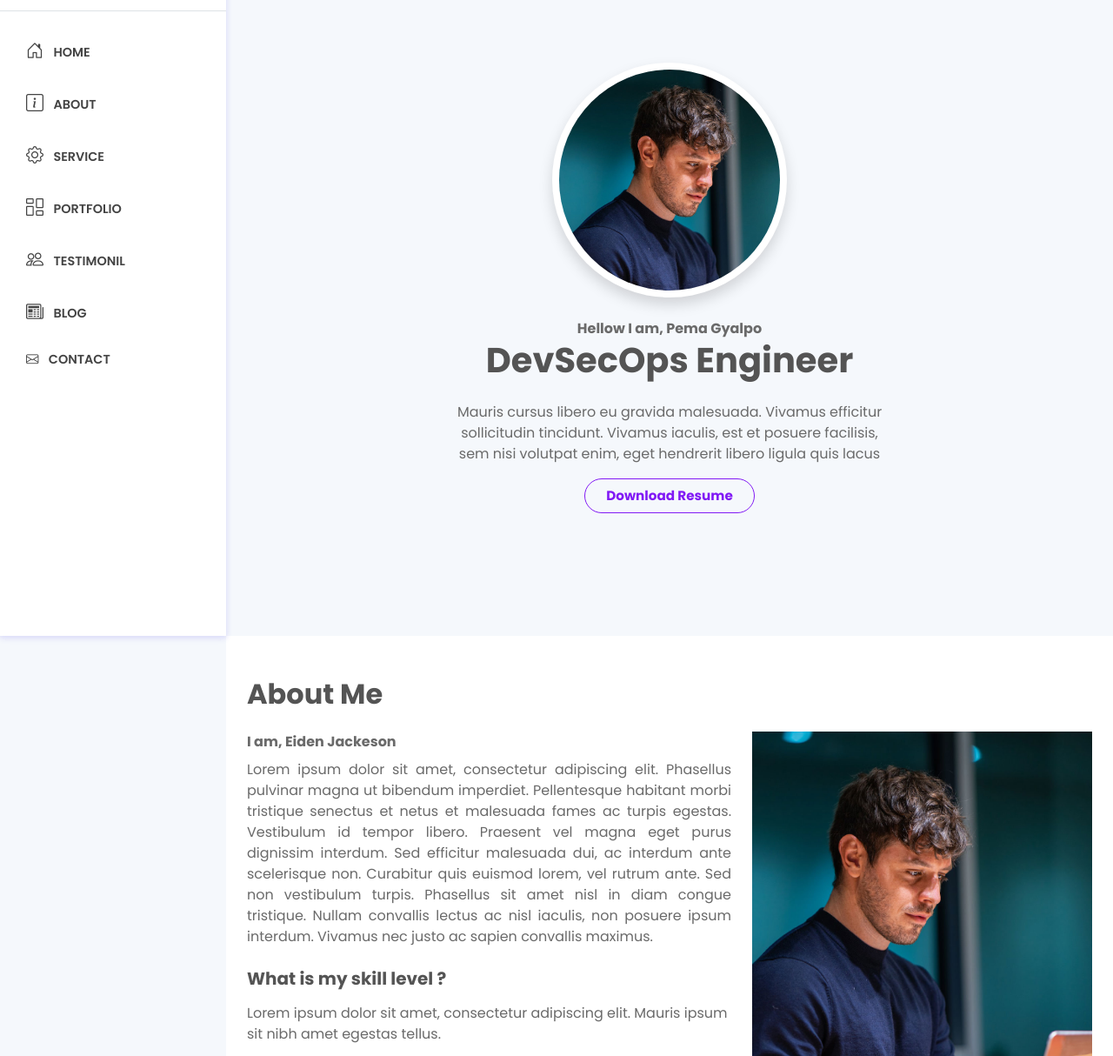
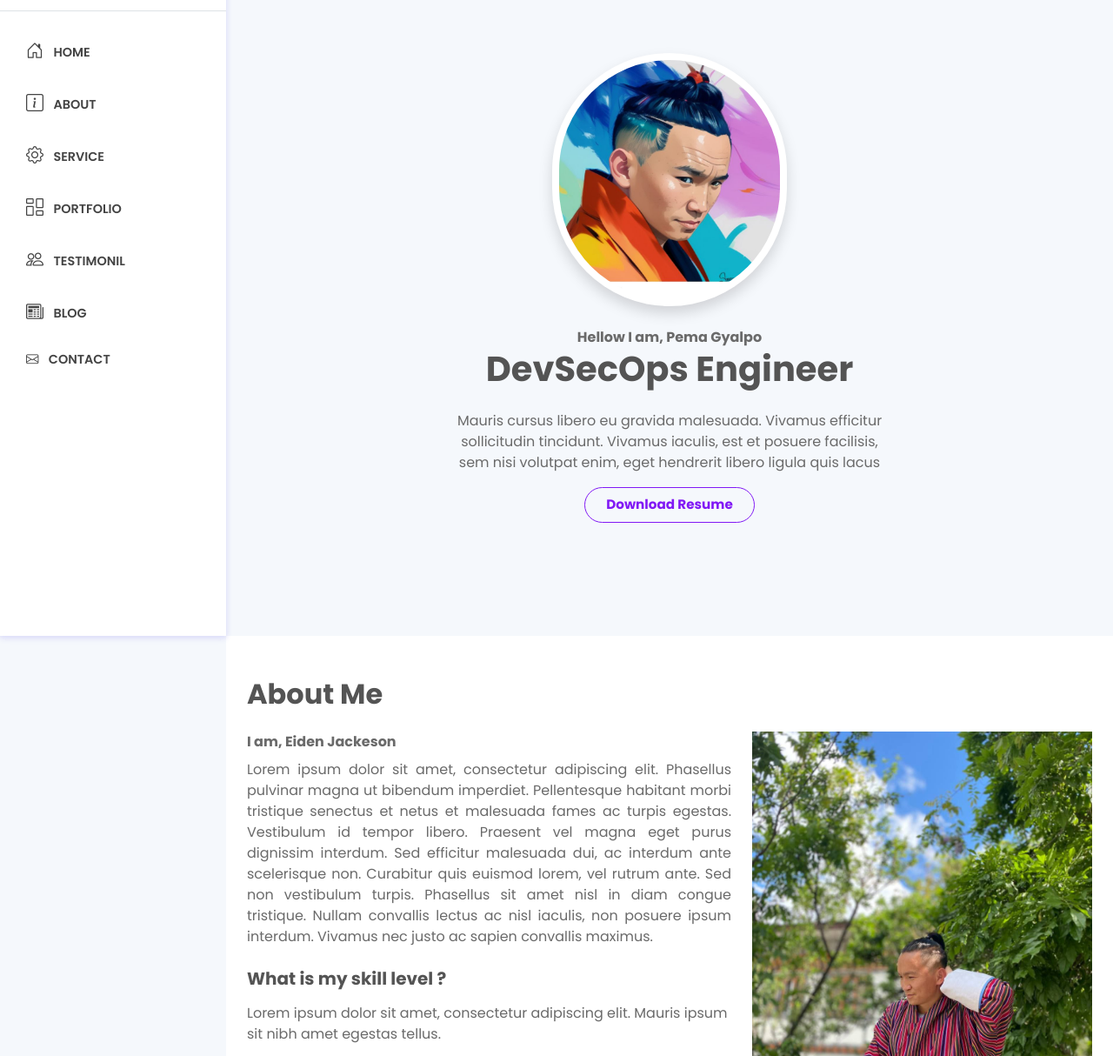
Before and after one commit to PemaGyalpo97/pemagyalpo97.github.io, a plain HTML site: page index.html in a window 1280 px wide. Shown: the part 69-1283 px from the top of the page at 87% size. Drawn offline with nearby package versions, Linux system fonts and the light colour scheme.

Commit message:
image replaced

```diff
--- a/index.html
+++ b/index.html
@@ -38,7 +38,7 @@
                <div class="row vh-100">
                    <div class="col-xl-6 text-center mx-auto align-self-center ">
                         <div class="imgcover mb-4">
-                            <img src="images/square.jpg" class="rounded-pill bg-white p-2 shadow" alt="">
+                            <img src="images/pema_gyalpo.jpg" class="rounded-pill bg-white p-2 shadow" alt="">
                         </div>
                         <b class="fs-6">Hellow I am, Pema Gyalpo</b>
                         <h1 class="fw-bold mb-4 fs-1">DevSecOps Engineer</h1>
@@ -122,7 +122,7 @@
                         </div>
                     </div>
                     <div class="col-md-5">
-                        <img src="images/profile.jpg" alt="">
+                        <img src="images/gyalpo.jpg" alt="">
                     </div>
                 </div>
             </div>
```
